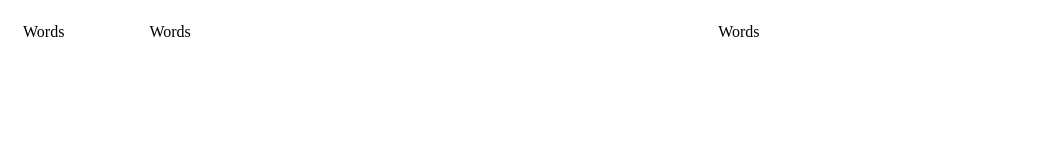
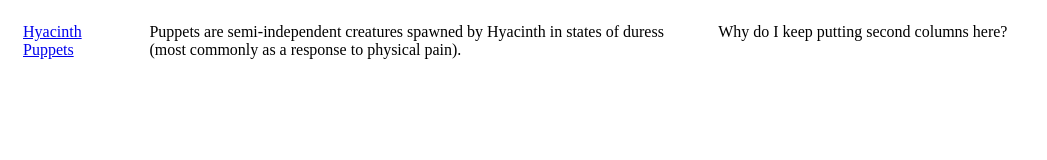
Before and after one commit to AvianGeneticist/hyacinthdirectory, a plain HTML site: page puppets/index.html in a window 1280 px wide. Shown: the whole page, without its empty margins (0-1047 px from the left). Drawn offline with Linux system fonts and the light colour scheme.

Commit message:
Update index.html

```diff
--- a/puppets/index.html
+++ b/puppets/index.html
@@ -28,17 +28,17 @@
         }
         </style>
 </head>
-<script src="breeder.js" charset="UTF-8" type="text/javascript"></script>
 <body>
     <div class="row">
         <div class="sidebar">
-            Words
+            <div><a href="https://aviangeneticist.github.io/hyacinthdirectory/">Hyacinth</a></div>
+            <div>    <a href="https://aviangeneticist.github.io/hyacinthdirectory/puppets/">Puppets</a></div>
         </div>
         <div class="column">
-            Words
+            Puppets are semi-independent creatures spawned by Hyacinth in states of duress (most commonly as a response to physical pain).
         </div>
         <div class="column">
-            Words
+            Why do I keep putting second columns here?
         </div>
     </div>
     </body>
```
